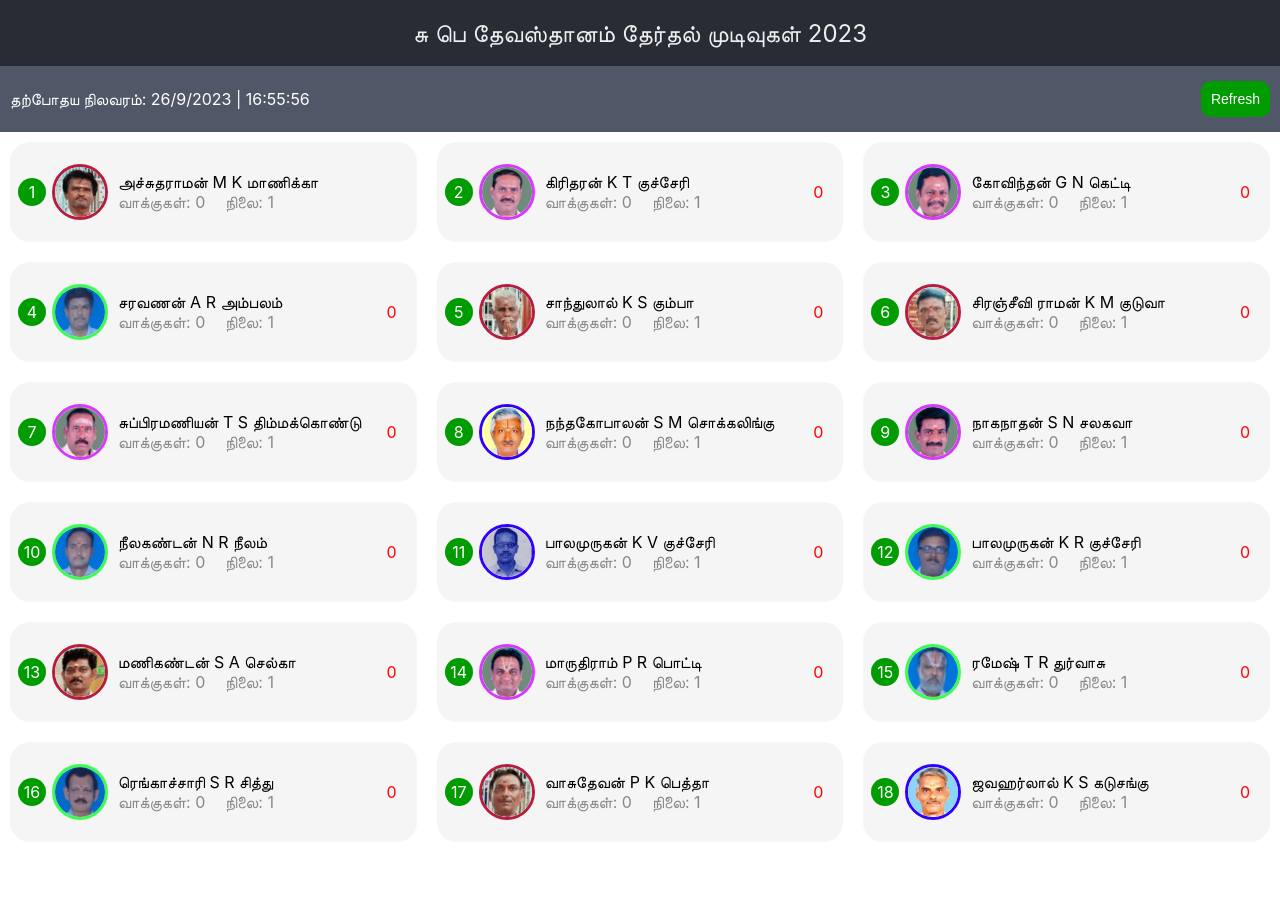
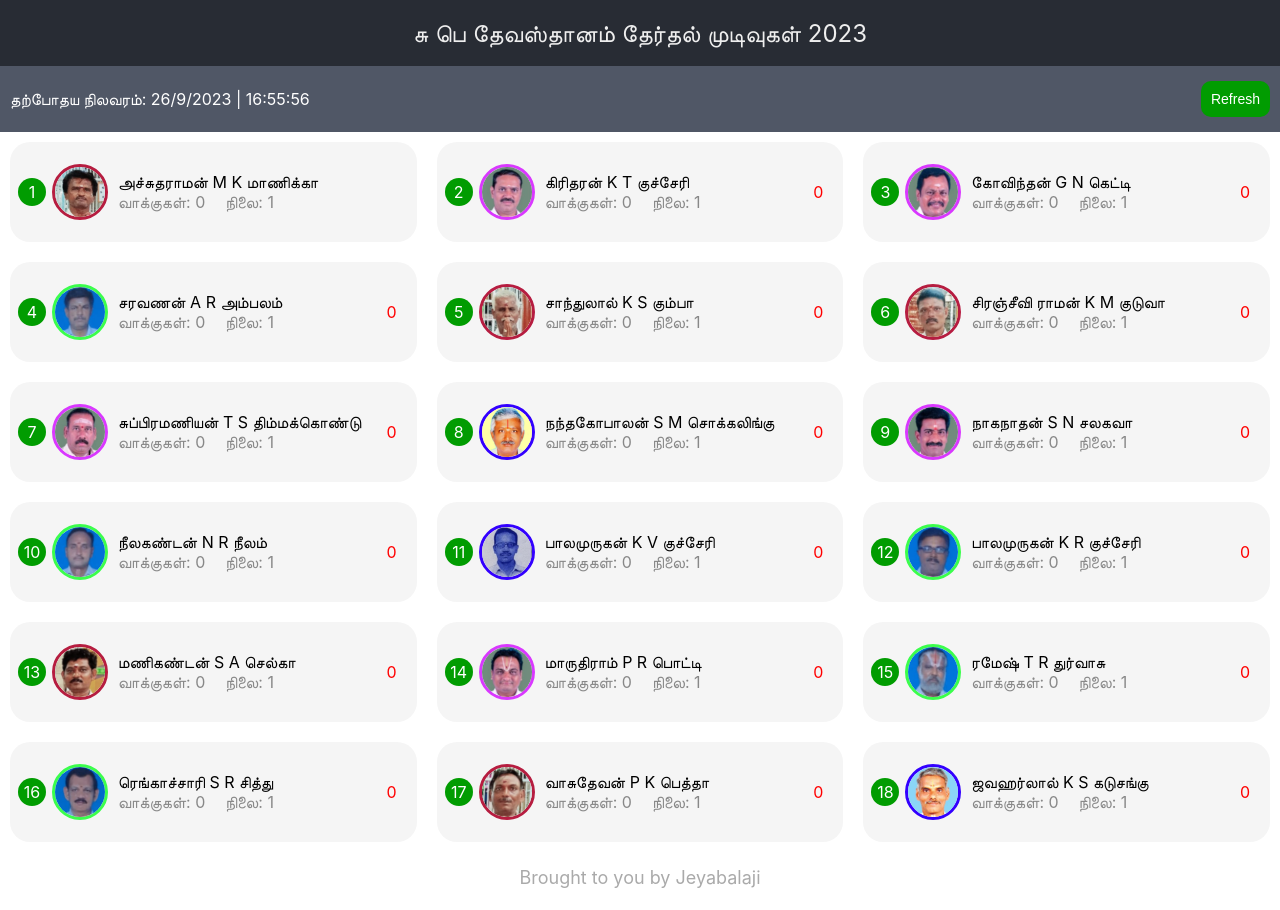
Before and after one commit to antandbuffalo/spd-election, a React (Create React App) app: page / in a window 1280 px wide. Before the commit the page ends 852 px from the top, so only its background shows below. Built offline with nearby package versions, Linux system fonts and the light colour scheme.

Commit message:
added footer

```diff
--- a/src/App.css
+++ b/src/App.css
@@ -11,3 +11,13 @@
   text-align: center;
   padding: 8px 4px;
 }
+
+.footer {
+  min-height: 50px;
+  display: flex;
+  align-items: center;
+  justify-content: center;
+  font-size: 18px;
+  color: #aaa;
+  padding: 0px 4px 8px 4px;
+}
--- a/src/App.js
+++ b/src/App.js
@@ -4,8 +4,13 @@ import Home from "./Home";
 function App() {
   return (
     <div className="App">
-      <header className="App-header">சு பெ தேவஸ்தானம் தேர்தல் முடிவுகள் 2023</header>
+      <header className="App-header">
+        சு பெ தேவஸ்தானம் தேர்தல் முடிவுகள் 2023
+      </header>
       <Home />
+      <footer>
+        <div className="footer">Brought to you by Jeyabalaji</div>
+      </footer>
     </div>
   );
 }
```
